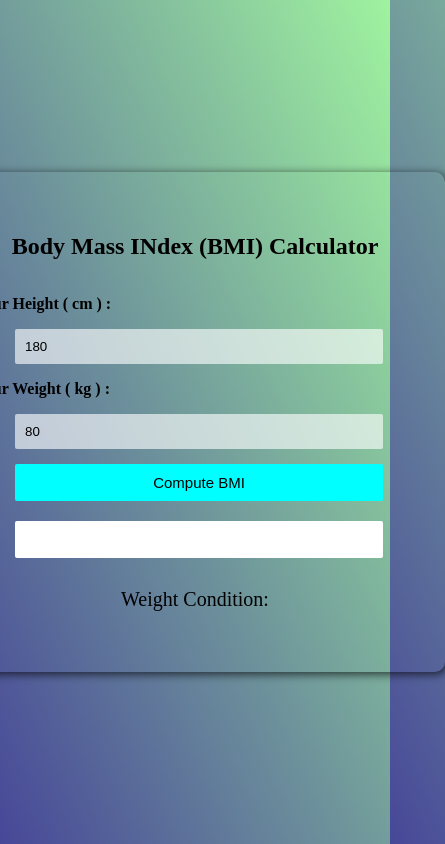
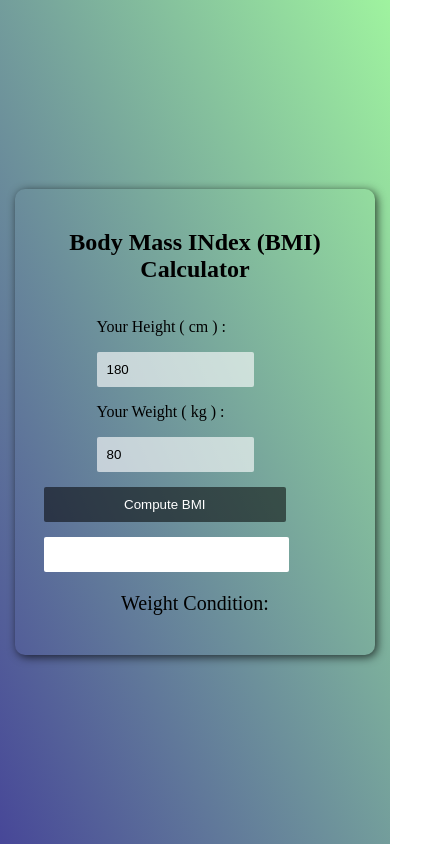
Before and after one commit to Satish232021/BMI-calculator, a plain HTML site: page index.html in a window 390 px wide. Shown: the whole page, 445 px wide, since content can reach past the window. Drawn offline with Linux system fonts and the light colour scheme.

Commit message:
Update style.css fixed responsive

```diff
--- a/style.css
+++ b/style.css
@@ -6,6 +6,7 @@ body{
     align-items: center;
     justify-content: center;
     height: 100vh;
+    overflow: hidden;
     background: linear-gradient(to top right, rgb(71, 71, 152) ,rgb(159, 243, 159));
 }
 .main{
@@ -13,21 +14,14 @@ body{
     flex-direction: column;
     align-items: center;
     justify-content: center;
-    height: 500px;
-    width: 500px;
+    height: auto;
+    width: auto;
     box-sizing: border-box;
     box-shadow: 2px 2px 10px rgba(0, 0, 0, 0.712);
     border-radius: 10px;
     padding: 20px;
+    margin: 15px;
 }
-.input{
-    width: 100%;
-    display: flex;
-    flex-direction: column;
-    align-items: start;
-    justify-content: center;
-}
-
 .height,
 .weight
 {
@@ -37,41 +31,33 @@ body{
     border-radius: 2px;
     border: none;
     background-color: rgba(255, 255, 255, 0.623);
-    margin-left: 50px;
-}
-.input p{
-    margin-left: 10px;
-    font-weight: 700;
-}
-.button{
-    display: flex;
-    flex-direction: column;
-    width: 80%;
-    box-sizing: border-box;
-    justify-content: center;
-    margin-left: 8px;
 
 }
-.button-calculate,
-.value-final{
+h2{
+    text-align: center;
+    text-wrap: wrap;
+}
+
+.button-calculate{
+    margin: 15px 0;
+    width: 80%;
     padding: 10px;
-    margin: 10px 0;
-    box-sizing: border-box;
+    cursor: pointer;
+    border-radius: 2px;
     border: none;
-    border-radius: 2px;
-    background-color: aqua;
-    font-size: 15px;
-
-}
-.button-calculate{
-    margin-top: 15px;
-    cursor: pointer;
+    background-color: rgba(0, 0, 0, 0.537);
+    color: white;
 }
 .button-calculate:hover{
-    filter: brightness(0.7);
+    filter: brightness(0.5);
 }
 .value-final{
     background-color: white;
+    width: 74.5%;
+    padding: 10px;
+    cursor: pointer;
+    border-radius: 2px;
+    border: none;
 }
 .final-output{
     font-size: 20px;
```
